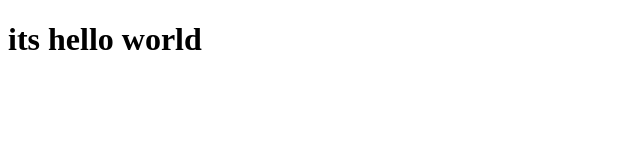
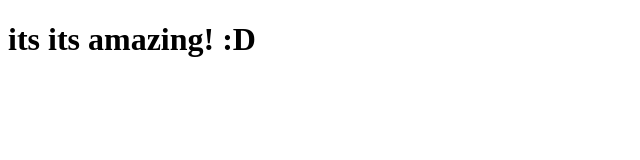
Before and after one commit to yusicantik/bas_document, a plain HTML site: page index.html in a window 1280 px wide. Shown: the whole page, without its empty margins (0-640 px from the left). Drawn offline with Linux system fonts and the light colour scheme.

Commit message:
Update index.html

```diff
--- a/index.html
+++ b/index.html
@@ -6,6 +6,6 @@
     <title>Document</title>
 </head>
 <body>
-    <h1>its hello world </h1>
+    <h1>its its amazing! :D </h1>
 </body>
 </html>
```
